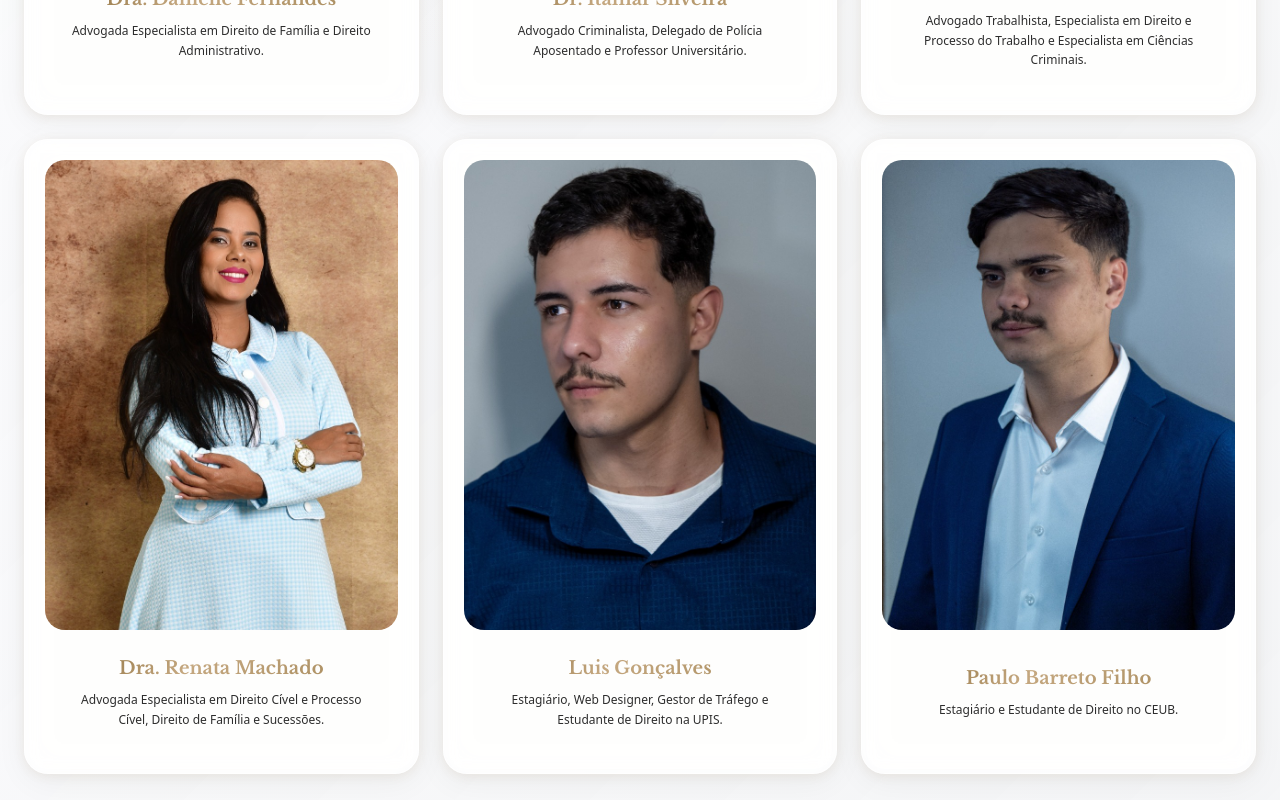
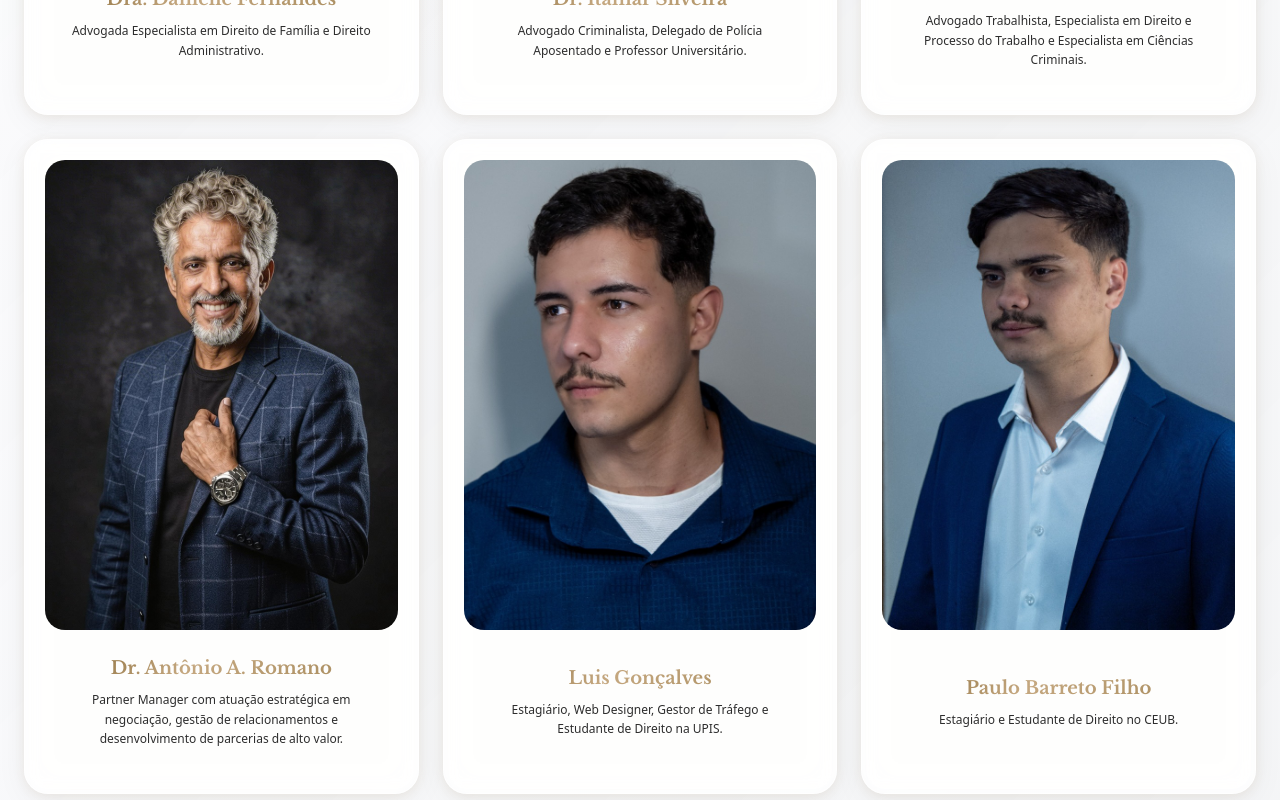
Before and after one commit to stylepegasus/Barreto_Advocacia_Oficial, a React (Vite) app: page / in a window 1280 px wide. Shown: the part 5020-5820 px from the top of the page. Built offline with nearby package versions, Linux system fonts and the light colour scheme; no server answers.

Commit message:
feat: substitui Dra. Renata Machado pelo Dr. Antônio A. Romano na equipe

```diff
--- a/src/components/ExperienceTeam.tsx
+++ b/src/components/ExperienceTeam.tsx
@@ -55,12 +55,13 @@ export function ExperienceTeam() {
       cases: "Atuação em conflitos trabalhistas, análise de verbas, disputas decorrentes da relação de trabalho e casos que exigem organização probatória e acompanhamento processual cuidadoso."
     },
     {
-      name: "Dra. Renata Machado",
-      role: "Advogada Especialista em Direito Cível e Processo Cível, Direito de Família e Sucessões.",
-      img: "/assets/images/team/dra-renata-machado-team.jpg",
-      experience: "Atua em demandas cíveis, familiares e sucessórias com atenção aos detalhes, escuta qualificada e estratégia jurídica alinhada à realidade de cada cliente e de cada conflito.",
-      education: "Especialista em Direito Cível e Processo Cível, com atuação em Direito de Família e Sucessões, possui formação voltada à condução técnica e cuidadosa de casos que exigem precisão e sensibilidade.",
-      cases: "Atuação em disputas cíveis, questões familiares e demandas sucessórias que exigem clareza na orientação, organização processual e acompanhamento próximo em cada etapa."
+      name: "Dr. Antônio A. Romano",
+      role: "Partner Manager com atuação estratégica em negociação, gestão de relacionamentos e desenvolvimento de parcerias de alto valor.",
+      img: "/assets/images/team/dr-antonio-a-romano-team.jpg",
+      alt: "Dr. Antônio A. Romano - Barreto Advocacia",
+      experience: "Atua na construção e fortalecimento de relacionamentos estratégicos com visão executiva, conduzindo negociações relevantes, alinhando interesses institucionais e ampliando oportunidades com postura firme, consultiva e orientada a resultado.",
+      education: "Reúne competências associadas a funções de alta responsabilidade em gestão de contas, alianças estratégicas e expansão de mercado, com perfil próximo ao de Account Manager, Gerente de Alianças e Business Development Manager.",
+      cases: "Destaca-se na estruturação de parcerias estratégicas, retenção e evolução de relacionamentos corporativos, negociação com stakeholders de alto nível e abertura de novas frentes de negócio com autoridade, consistência e forte capacidade de articulação."
     },
     {
       name: "Luis Gonçalves",
```
Also changed, not shown: public/assets/images/team/dr-antonio-a-romano-team.jpg (added), public/assets/images/team/dra-renata-machado-team.jpg (deleted).
